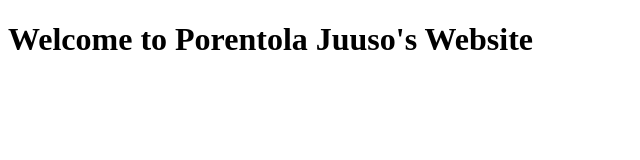
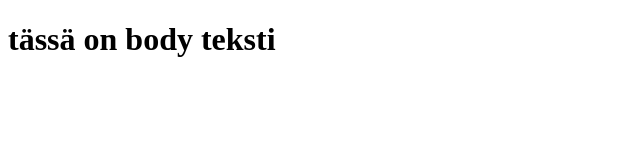
Before and after one commit to PorentolaJuuso/porentolajuuso.github.io, a plain HTML site: page docs/index.html in a window 1280 px wide. Shown: the whole page, without its empty margins (0-640 px from the left). Drawn offline with Linux system fonts and the light colour scheme.

Commit message:
github last of setup

```diff
--- a/docs/index.html
+++ b/docs/index.html
@@ -6,6 +6,6 @@
     <meta name="viewport" content="width=device-width, initial-scale=1.0">
 </head>
 <body>
-    <h1>Welcome to Porentola Juuso's Website</h1>
+    <h1>tässä on body teksti</h1>
 </body>
 </html>
```
